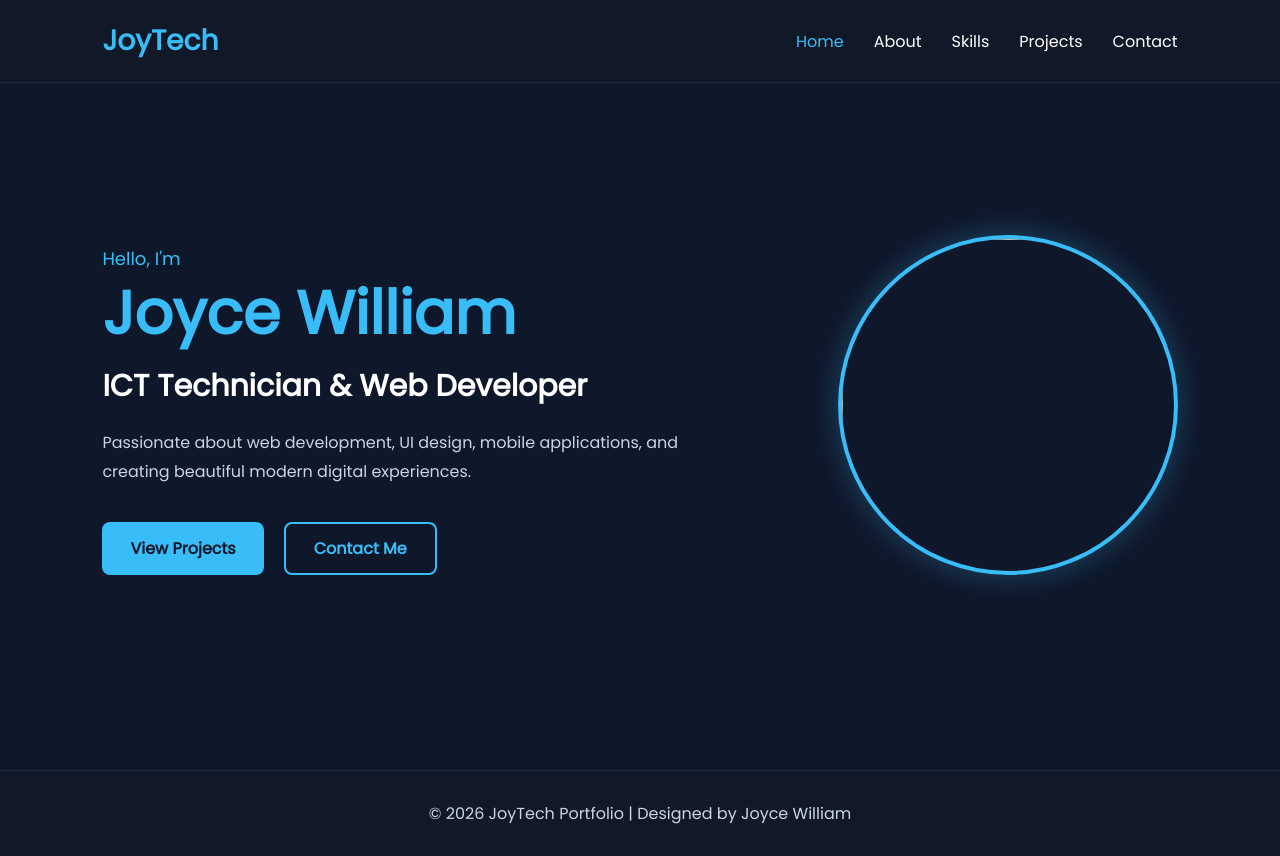
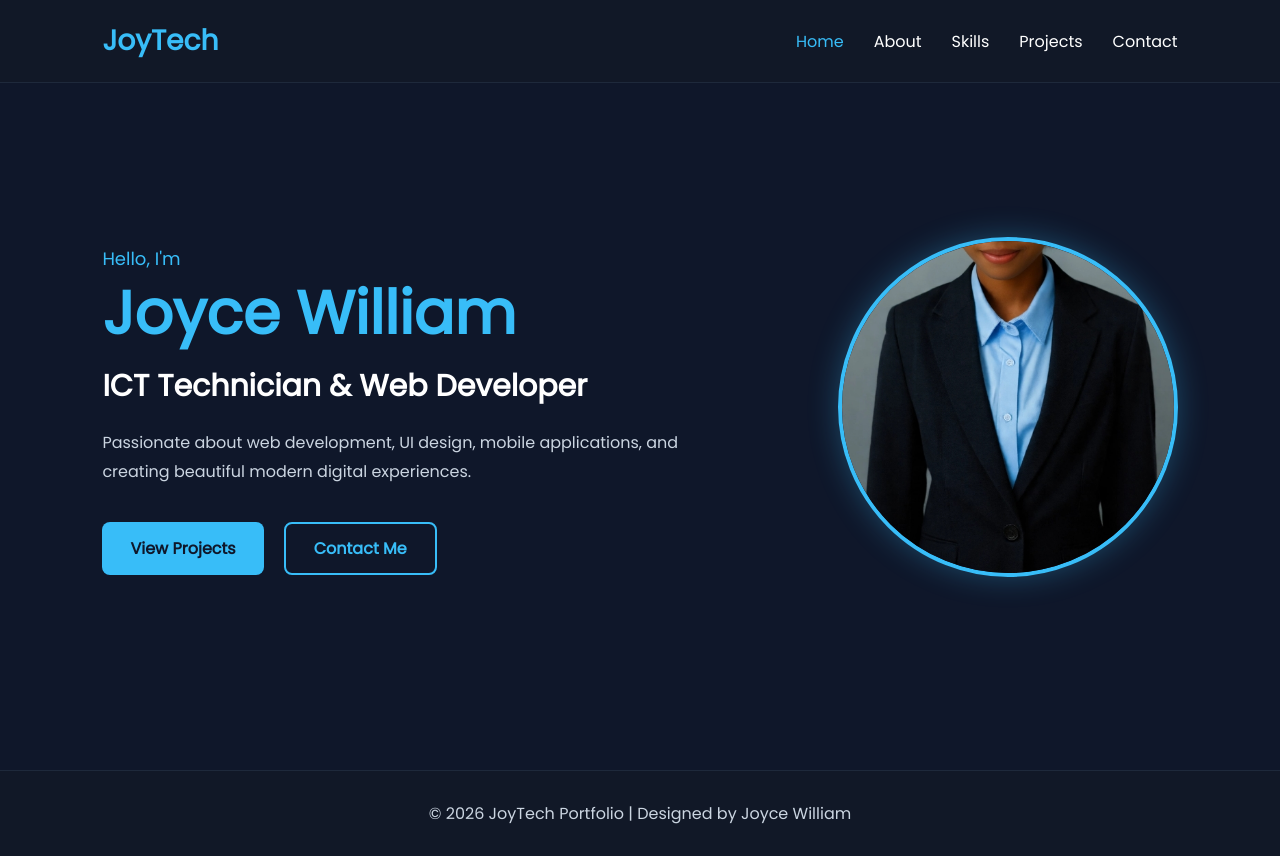
Before and after one commit to joywillie/portfolio, a website: page index.html in a window 1280 px wide. Drawn offline with Linux system fonts and the light colour scheme.

Commit message:
Update index.html

```diff
--- a/index.html
+++ b/index.html
@@ -117,7 +117,7 @@
       </div>
     </div>
     <div class="hero-image">
-      <img src="Screenshot_20260609-094803.jpg">
+      <img src="image1.jpg">
     </div>
   </section>
 
```
